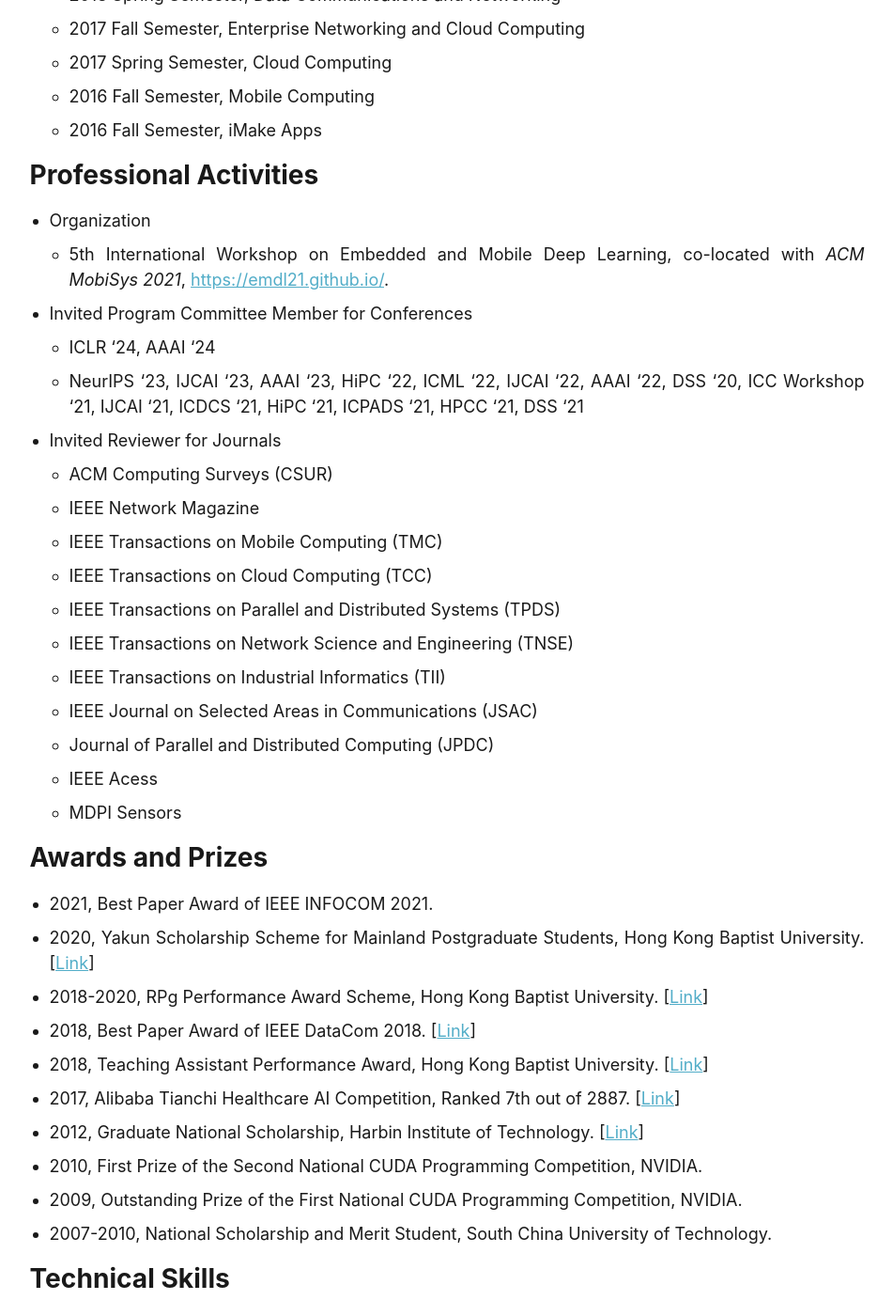
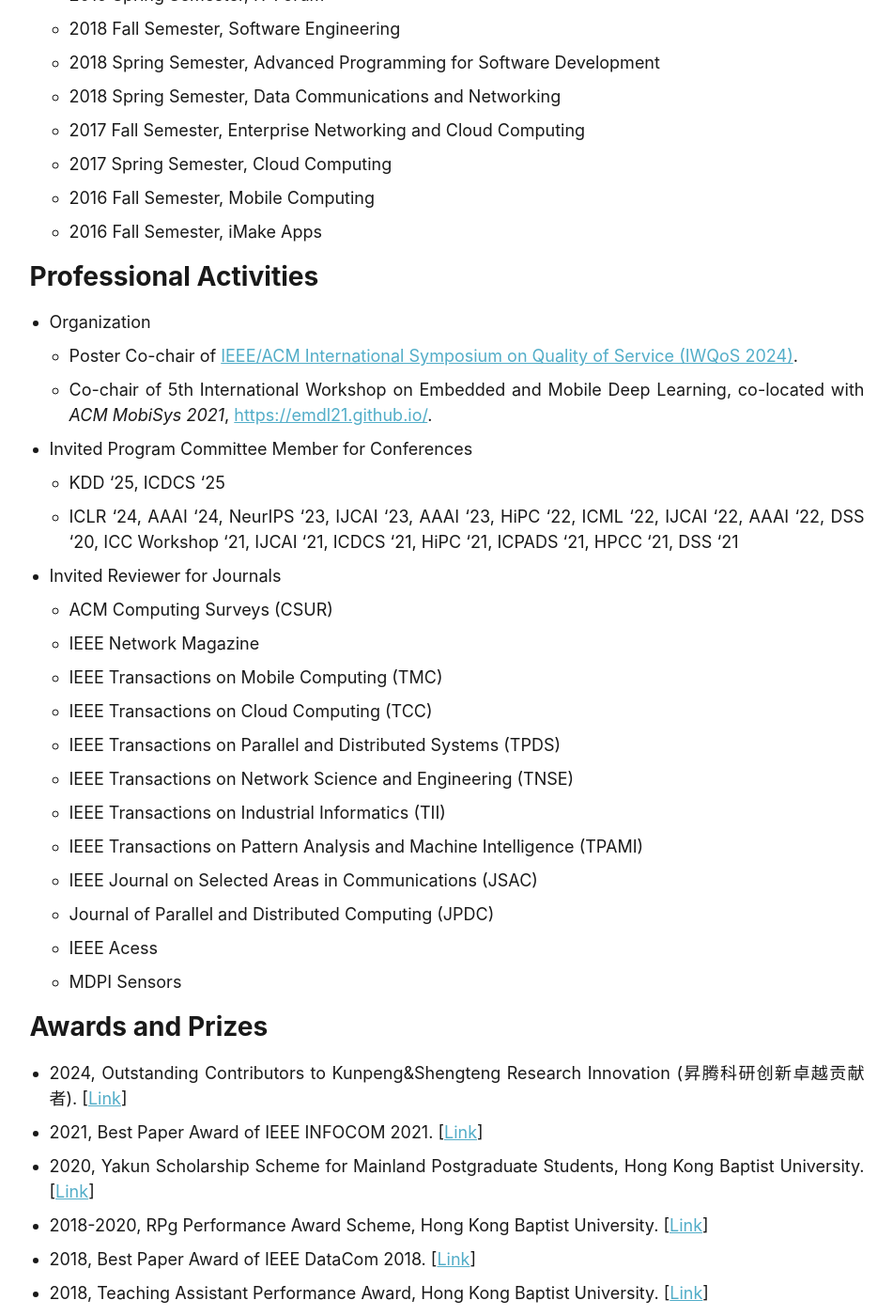
Before and after one commit to shaohuais/shaohuais.github.io, a Jekyll site: the page built from about.md, in a window 1280 px wide and 1400 px high, scrolled down 2047 px. Shown: the whole window at 94% size, without its empty margins (164-1115 px from the left). Built offline with Jekyll 4.4.1, drawn with Linux system fonts in a browser that asks for light colours; some of the changed text lies outside the part shown.

Commit message:
update aboutme

```diff
--- a/about.md
+++ b/about.md
@@ -43,6 +43,9 @@ Research Interests ([Publications]({{ site.url }}/publications/index.html))
 Teaching
 ======
 - Instructor at HITSZ
+    - 2024 Fall Semester: Parallel Processing and Computer Architecture
+    - 2024 Fall Semester: Computer Architecture
+    - 2023 Spring Semester: Computer Systems (CSAPP)
     - 2023 Fall Semester: Parallel Processing and Computer Architecture
     - 2023 Fall Semester: Computer Architecture
     - 2022 Spring Semester: Computer Systems (CSAPP)
@@ -62,10 +65,11 @@ Teaching
 Professional Activities
 ======
 - Organization
-    - 5th International Workshop on Embedded and Mobile Deep Learning, co-located with *ACM MobiSys 2021*, [https://emdl21.github.io/](https://emdl21.github.io/).
+    - Poster Co-chair of [IEEE/ACM International Symposium on Quality of Service (IWQoS 2024)](https://iwqos2024.ieee-iwqos.org/).
+    - Co-chair of 5th International Workshop on Embedded and Mobile Deep Learning, co-located with *ACM MobiSys 2021*, [https://emdl21.github.io/](https://emdl21.github.io/).
 - Invited Program Committee Member for Conferences
-    - ICLR '24, AAAI '24
-    - NeurIPS '23, IJCAI '23, AAAI '23, HiPC '22, ICML '22, IJCAI '22, AAAI '22, DSS '20, ICC Workshop '21, IJCAI '21, ICDCS '21, HiPC '21, ICPADS '21, HPCC '21, DSS '21
+    - KDD '25, ICDCS '25
+    - ICLR '24, AAAI '24, NeurIPS '23, IJCAI '23, AAAI '23, HiPC '22, ICML '22, IJCAI '22, AAAI '22, DSS '20, ICC Workshop '21, IJCAI '21, ICDCS '21, HiPC '21, ICPADS '21, HPCC '21, DSS '21
 - Invited Reviewer for Journals
     - ACM Computing Surveys (CSUR)
     - IEEE Network Magazine
@@ -74,6 +78,7 @@ Professional Activities
     - IEEE Transactions on Parallel and Distributed Systems (TPDS)
     - IEEE Transactions on Network Science and Engineering (TNSE)
     - IEEE Transactions on Industrial Informatics (TII)
+    - IEEE Transactions on Pattern Analysis and Machine Intelligence (TPAMI)
     - IEEE Journal on Selected Areas in Communications (JSAC)
     - Journal of Parallel and Distributed Computing (JPDC)
     - IEEE Acess
@@ -81,15 +86,16 @@ Professional Activities
 
 Awards and Prizes
 ======
-- 2021, Best Paper Award of IEEE INFOCOM 2021.
+- 2024, Outstanding Contributors to Kunpeng&Shengteng Research Innovation (昇腾科研创新卓越贡献者). \[[Link](https://mp.weixin.qq.com/s/ocCWaCDPmQ4vjoOFqra3OQ)\]
+- 2021, Best Paper Award of IEEE INFOCOM 2021. \[[Link](https://infocom2021.ieee-infocom.org/awards.html)\]
 - 2020, Yakun Scholarship Scheme for Mainland Postgraduate Students, Hong Kong Baptist University. \[[Link](https://www.comp.hkbu.edu.hk/v1/?pid=48)\]
 - 2018-2020, RPg Performance Award Scheme, Hong Kong Baptist University. \[[Link](https://www.comp.hkbu.edu.hk/v1/?pid=48)\]
 - 2018, Best Paper Award of IEEE DataCom 2018. \[[Link](https://www.comp.hkbu.edu.hk/v1/?page=std_ach&id=117&ach)\]
 - 2018, Teaching Assistant Performance Award, Hong Kong Baptist University. \[[Link](https://www.comp.hkbu.edu.hk/v1/?pid=48)\]
 - 2017, Alibaba Tianchi Healthcare AI Competition, Ranked 7th out of 2887. \[[Link](https://tianchi.aliyun.com/competition/entrance/231601/rankingList?lang=en-us)\]
 - 2012, Graduate National Scholarship, Harbin Institute of Technology. \[[Link](http://www.hitsz.edu.cn/article/view/id-16543.html)\]
-- 2010, First Prize of the Second National CUDA Programming Competition, NVIDIA.
-- 2009, Outstanding Prize of the First National CUDA Programming Competition, NVIDIA.
+- 2010, First Prize of the Second National CUDA Programming Competition, NVIDIA. \[[Link](https://wenku.baidu.com/view/66da06a0284ac850ad02421b?pcf=2&bfetype=new&bfetype=new&_wkts_=1728023598997)\]
+- 2009, Outstanding Prize of the First National CUDA Programming Competition, NVIDIA. \[[Link](https://blog.csdn.net/iteye_702/article/details/81765791)\]
 - 2007-2010, National Scholarship and Merit Student, South China University of Technology.
 
 Technical Skills
```
Also changed, not shown: 3 other files.
